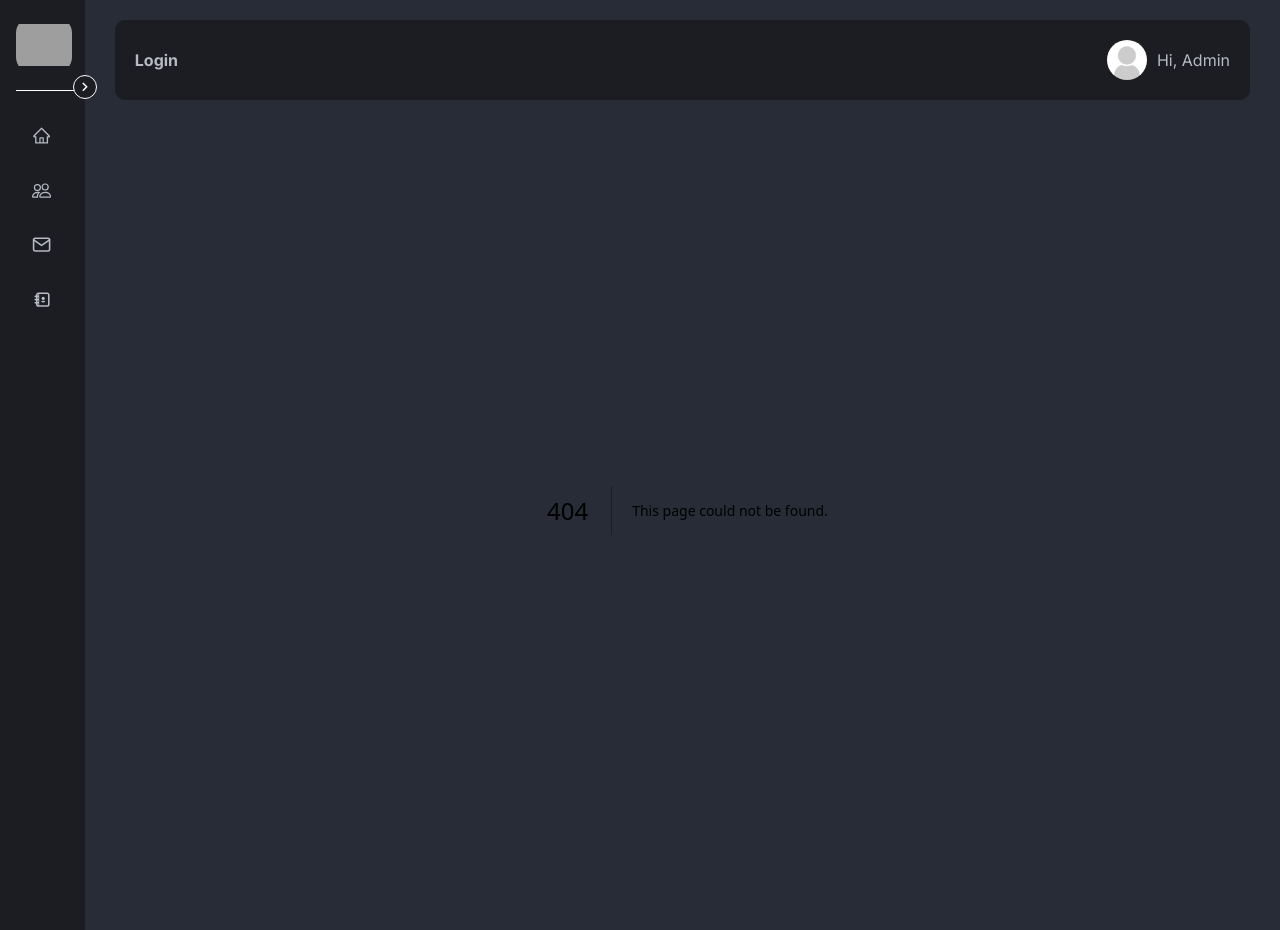
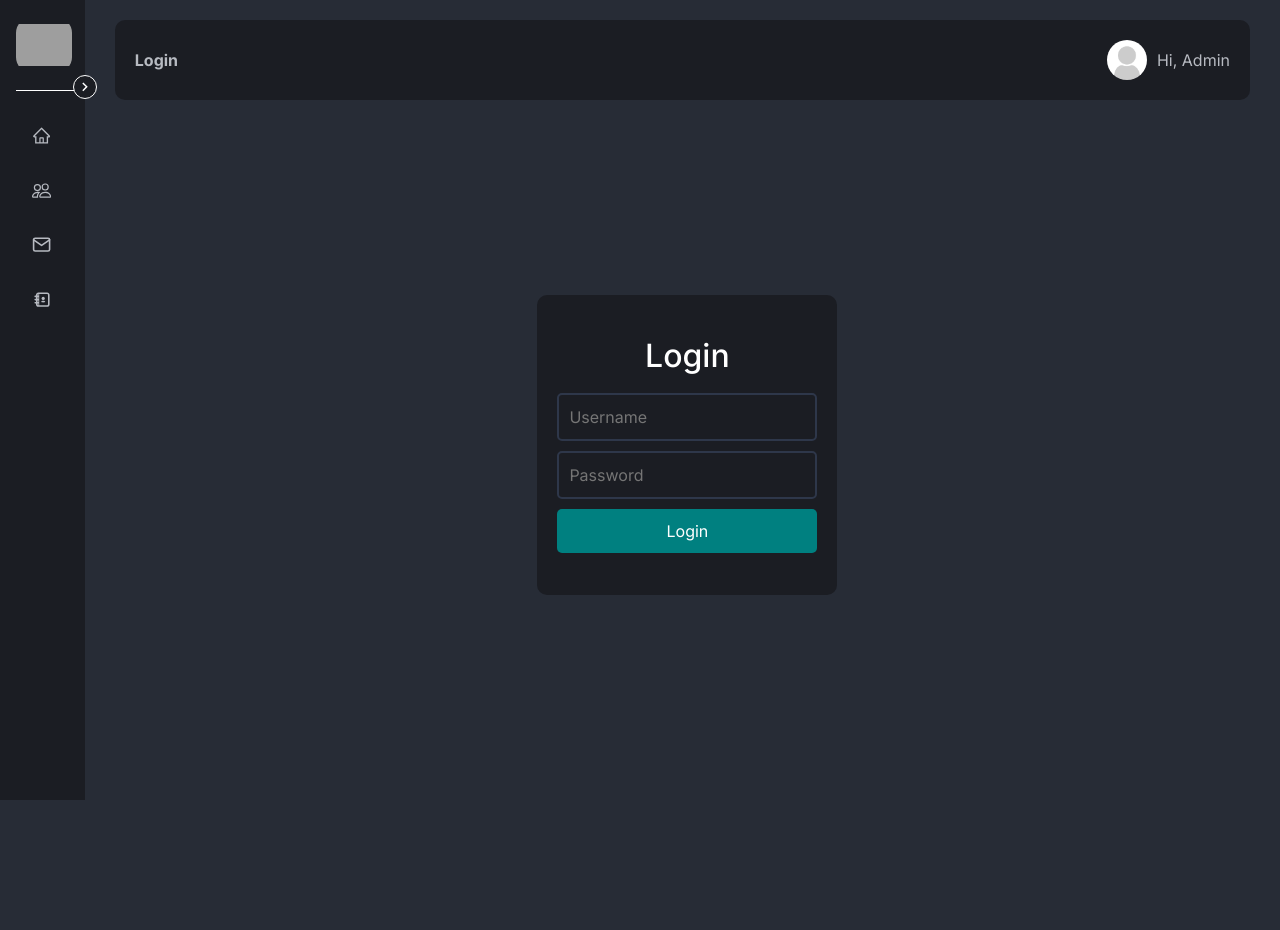
Before and after one commit to dongsinb/TSWeb-NextJS, a Next.js app: page /login in a window 1280 px wide. Before the commit this address had no page. After the commit the page ends 800 px from the top, so only its background shows below. Built offline with nearby package versions, Linux system fonts and the light colour scheme; grey boxes are pictures that could not be loaded.

Commit message:
Add login page

```diff
--- a/package.json
+++ b/package.json
@@ -11,10 +11,12 @@
   "dependencies": {
     "bootstrap": "^5.3.3",
     "next": "14.2.5",
+    "next-auth": "^4.24.7",
     "react": "^18",
     "react-bootstrap": "^2.10.4",
     "react-dom": "^18",
-    "react-icons": "^5.2.1"
+    "react-icons": "^5.2.1",
+    "react-toastify": "^10.0.5"
   },
   "devDependencies": {
     "@types/node": "^20",
--- a/src/app/globals.css
+++ b/src/app/globals.css
@@ -36,4 +36,5 @@ body {
   flex-grow: 1;
   padding: 20px;
   gap: 10px;
+  height: 100vh;
 }
--- a/src/app/layout.tsx
+++ b/src/app/layout.tsx
@@ -33,7 +33,7 @@ export default function RootLayout({
           <Sidebar />
           <div className="content">
             <HeaderTS></HeaderTS>
-            <main>{children}</main>
+            {children}
           </div>
         </div>
       </body>
--- /dev/null
+++ b/src/app/login/login.module.css
@@ -0,0 +1,43 @@
+.container {
+  width: 100%;
+  height: 100%;
+  display: flex;
+  justify-content: center;
+  align-items: center;
+}
+
+.form {
+  width: 300px;
+  height: 300px;
+  background-color: var(--bg-color);
+  border-radius: 10px;
+  padding: 20px;
+  gap: 10px;
+  display: flex;
+  flex-direction: column;
+  align-items: center;
+  justify-content: center;
+}
+
+.form h2 {
+  color: var(--text-color);
+}
+
+.form input {
+  width: 100%;
+  padding: 10px;
+  border: 2px solid #2e374a;
+  border-radius: 5px;
+  background-color: var(--bg-color);
+  color: var(--text-color);
+}
+
+.form button {
+  width: 100%;
+  background-color: teal;
+  color: var(--text-color);
+  border-radius: 5px;
+  border: none;
+  padding: 10px;
+  cursor: pointer;
+}
--- /dev/null
+++ b/src/app/login/page.jsx
@@ -0,0 +1,53 @@
+"use client";
+import { signIn } from "next-auth/react";
+import { useState } from "react";
+import styles from "./login.module.css";
+
+const Login = () => {
+  const [username, setUsername] = useState("");
+  const [password, setPassword] = useState("");
+  const [error, setError] = useState("");
+
+  const handleSubmit = async (event) => {
+    event.preventDefault();
+
+    const result = await signIn("credentials", {
+      redirect: false,
+      username,
+      password,
+    });
+
+    if (result.error) {
+      setError(result.error);
+    } else {
+      // Redirect to the home page or wherever you want
+      window.location.href = "/";
+    }
+  };
+
+  return (
+    <div className={styles.container}>
+      <form onSubmit={handleSubmit} className={styles.form}>
+        <h2>Login</h2>
+        <input
+          type="text"
+          placeholder="Username"
+          value={username}
+          onChange={(e) => setUsername(e.target.value)}
+          required
+        />
+        <input
+          type="password"
+          placeholder="Password"
+          value={password}
+          onChange={(e) => setPassword(e.target.value)}
+          required
+        />
+        {error && <div style={{ color: "red" }}>{error}</div>}
+        <button type="submit">Login</button>
+      </form>
+    </div>
+  );
+};
+
+export default Login;
--- a/src/components/userDropdown/userDropdown.jsx
+++ b/src/components/userDropdown/userDropdown.jsx
@@ -30,7 +30,7 @@ const UserDropdown = () => {
           <Link href="/settings" className={styles.dropdownItem}>
             Settings
           </Link>
-          <Link href="/logout" className={styles.dropdownItem}>
+          <Link href="/login" className={styles.dropdownItem}>
             Logout
           </Link>
         </div>
```
Also changed, not shown: 1 other file (tests, documents, lock files or other folders).
